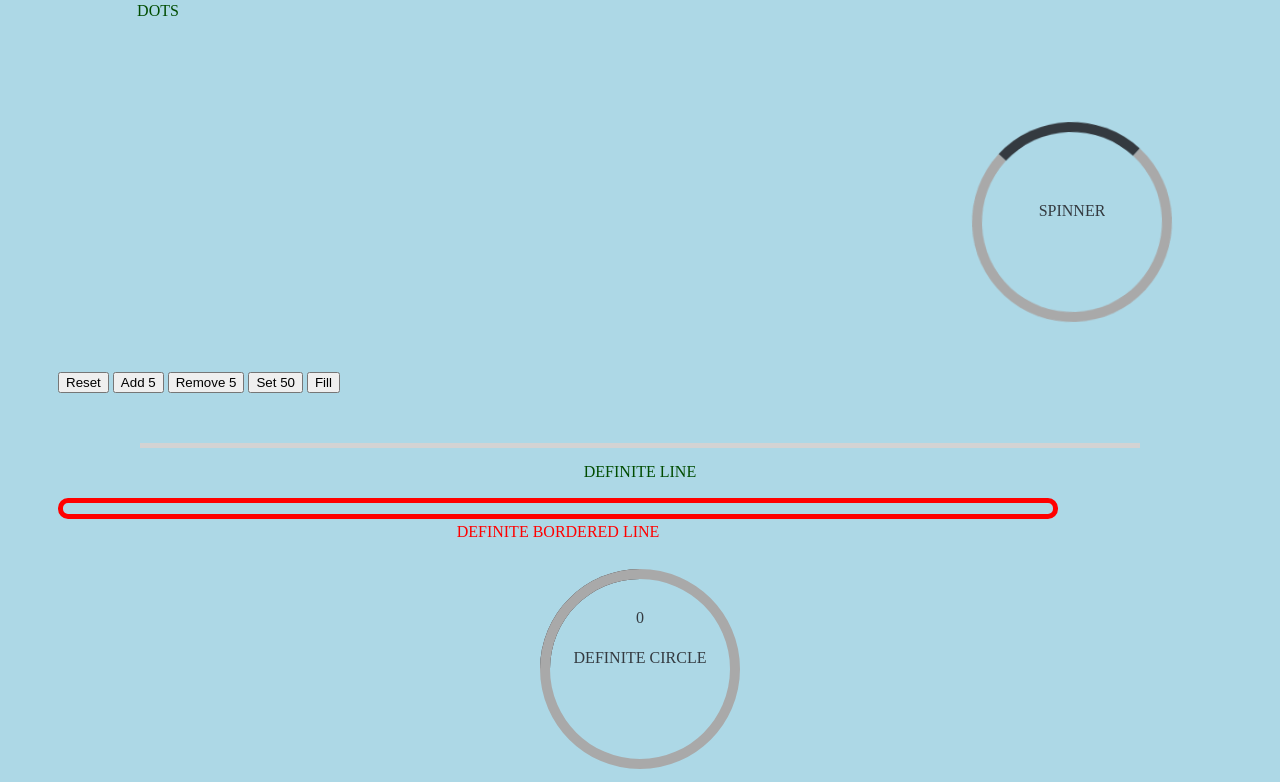
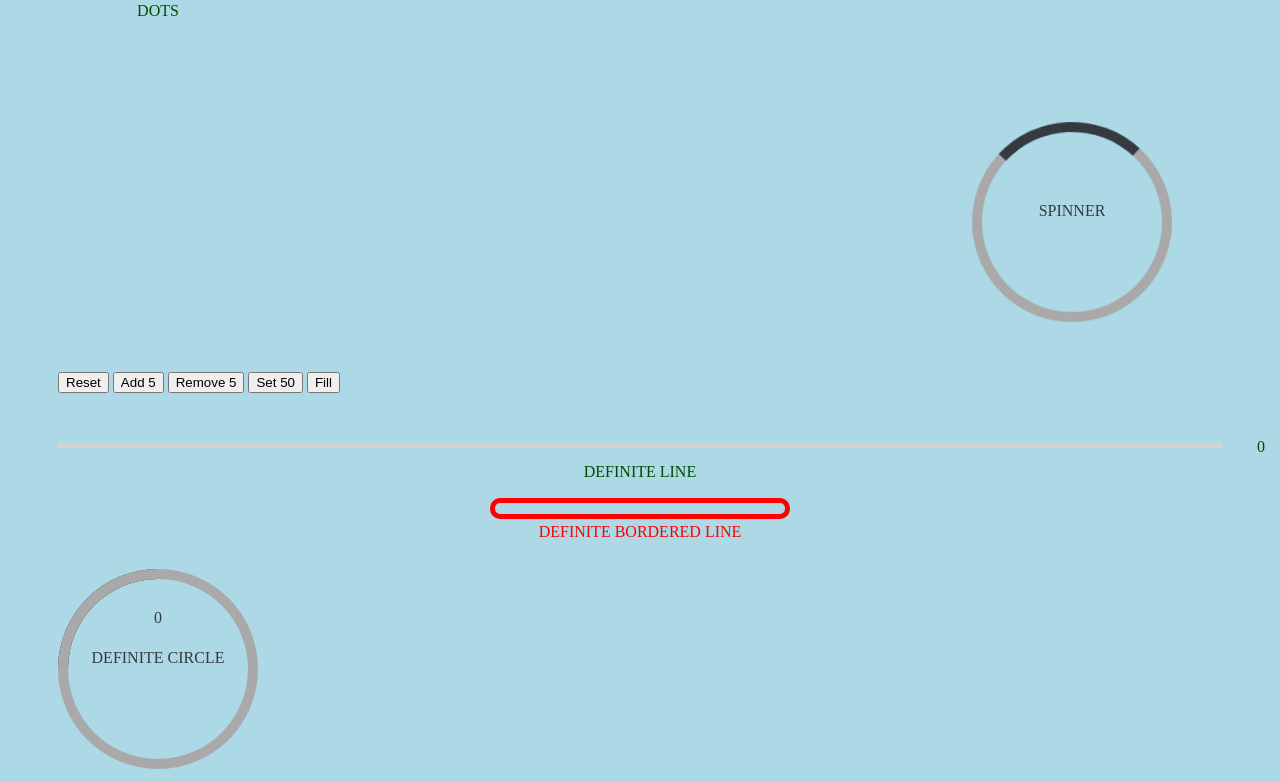
Before and after one commit to RIDICS/Loading-Visualization, a website: page src/index.html in a window 1280 px wide. Both pictures are taken after a click on the button "Reset". Shown: the part 1122-1904 px from the top of the page. Drawn offline with Linux system fonts and the light colour scheme.

Commit message:
added percentages to definite lines

```diff
--- a/src/index.html
+++ b/src/index.html
@@ -29,8 +29,8 @@
             <button onclick="progress.fill();">Fill</button>
         </div>
         <!-- definite progress bars -->
-        <div class="lv-definite_line lg mtop-3 mid" data-label="DEFINITE LINE"></div>
-        <div class="lv-definite_bordered_line lg mtop-3" data-label="DEFINITE BORDERED LINE"></div>
-        <div class="lv-definite_circle lg mtop-3 mid" data-label="DEFINITE CIRCLE" data-percentage="true"></div>
+        <div class="lv-definite_line mtop-3 mid" data-label="DEFINITE LINE" data-percentage="true"></div>
+        <div class="lv-definite_bordered_line sm mtop-3 mid" data-label="DEFINITE BORDERED LINE"></div>
+        <div class="lv-definite_circle lg mtop-3 left" data-label="DEFINITE CIRCLE" data-percentage="true"></div>
     </body>
 </html>
--- a/src/main.js
+++ b/src/main.js
@@ -4,6 +4,8 @@ document.addEventListener("DOMContentLoaded", function(event) {
     // saving references of determinate loading bars into attributes of class progress
     progress.line_element = document.getElementsByClassName("lv-definite_line")[0].firstElementChild;
     progress.line_end_element = document.getElementsByClassName("lv-definite_bordered_line")[0].firstElementChild;
+    progress.line_percentage = document.getElementsByClassName("lv-definite_line")[0].lastElementChild;
+    progress.line_end_percentage = document.getElementsByClassName("lv-definite_bordered_line")[0].lastElementChild;
     progress.circle_divs = document.getElementsByClassName("lv-definite_circle")[0].children;
     progress.circle_background = progress.circle_divs[0];
     progress.circle_spinner = progress.circle_divs[2];
@@ -24,8 +26,8 @@ function complete_divs() {
         "lv-circles": 12,
         "lv-line": 1,
         "lv-dots": 4,
-        "lv-definite_line": 1,
-        "lv-definite_bordered_line": 1,
+        "lv-definite_line": 2,
+        "lv-definite_bordered_line": 2,
         "lv-definite_circle": 4,
         "lv-spinner": 1
     };
@@ -149,12 +151,14 @@ progress.update_line = function() {
         } else if (width < goal) {
             width += 0.5;
             progress.line_element.style.width = width + '%';
-            progress.line_end_element.style.width = width + '%';
+            progress.line_end_element.style.width = width + '%'
         // decreasing the bar's width
         } else {
             width -= 0.5;
             progress.line_element.style.width = width + '%';
             progress.line_end_element.style.width = width + '%';
         }
+        progress.line_end_percentage.innerHTML = Math.round(width).toString();
+        progress.line_percentage.innerHTML = Math.round(width).toString();
     }
 };
--- a/src/main.scss
+++ b/src/main.scss
@@ -134,15 +134,26 @@ $dots_scale: 10;  // 0 <= x <= 33
 .lv-definite_line, .lv-line {
     background-color: $line_background;
 }
-.lv-definite_line div, .lv-line div {
+.lv-definite_line div:nth-child(1), .lv-line div {
     height: 100%;
     width: 0;
 }
-.lv-definite_line div {
+.lv-definite_line div:nth-child(1) {
     background-color: $definite_line_color;
+}
+.lv-definite_line div:nth-child(2) {
+    color: $definite_line_color;
 }
 .lv-line div {
     background-color: $line_color;
+}
+.lv-definite_line div:nth-child(2), .lv-definite_bordered_line div:nth-child(2) {
+    left: 103%;
+    top: -5px;
+    visibility: hidden;
+}
+.lv-definite_bordered_line[data-percentage="true"] div:nth-child(2), .lv-definit_line[data-percentage="true"] div:nth-child(2) {
+     visibility: visible;
 }
 // sizing of lines
 .lv-line, .lv-definite_line, .lv-definite_bordered_line, .lv-bordered_line {
@@ -295,7 +306,7 @@ $dots_scale: 10;  // 0 <= x <= 33
 .lv-definite_bordered_line {
     border: 5px $definite_bordered_line_color solid;
 }
-.lv-definite_bordered_line div {
+.lv-definite_bordered_line div:nth-child(1) {
     margin-left: 0.5%;
     max-width: 99%;
     height: 5px;
@@ -304,7 +315,9 @@ $dots_scale: 10;  // 0 <= x <= 33
     background-color: $definite_bordered_line_color;
     border-radius: 3px;
 }
-
+.lv-definite_bordered_line div:nth-child(2) {
+    color: $definite_bordered_line_color;
+}
 .lv-definite_bordered_line, .lv-bordered_line {
     height: 21px;
     border-radius: 10px;
```
Also changed, not shown: dist/main.css, 1 other file.
